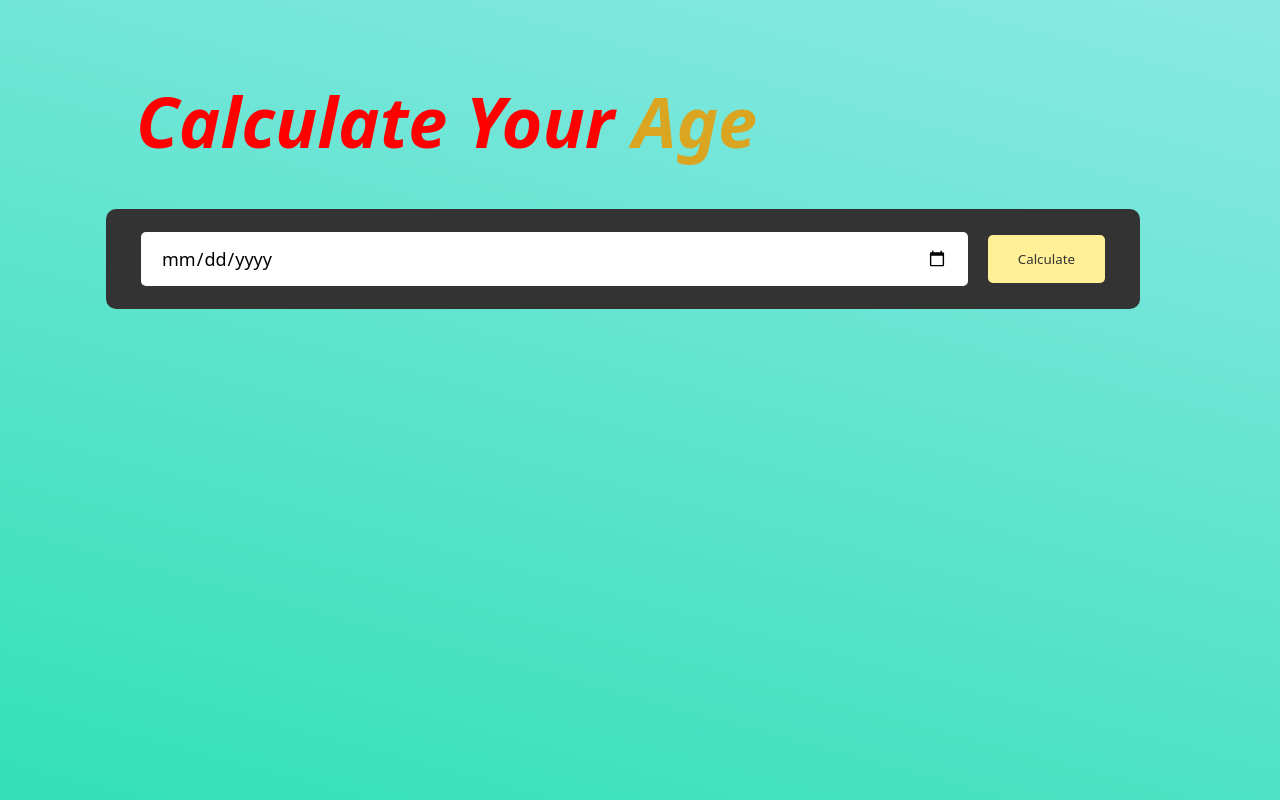
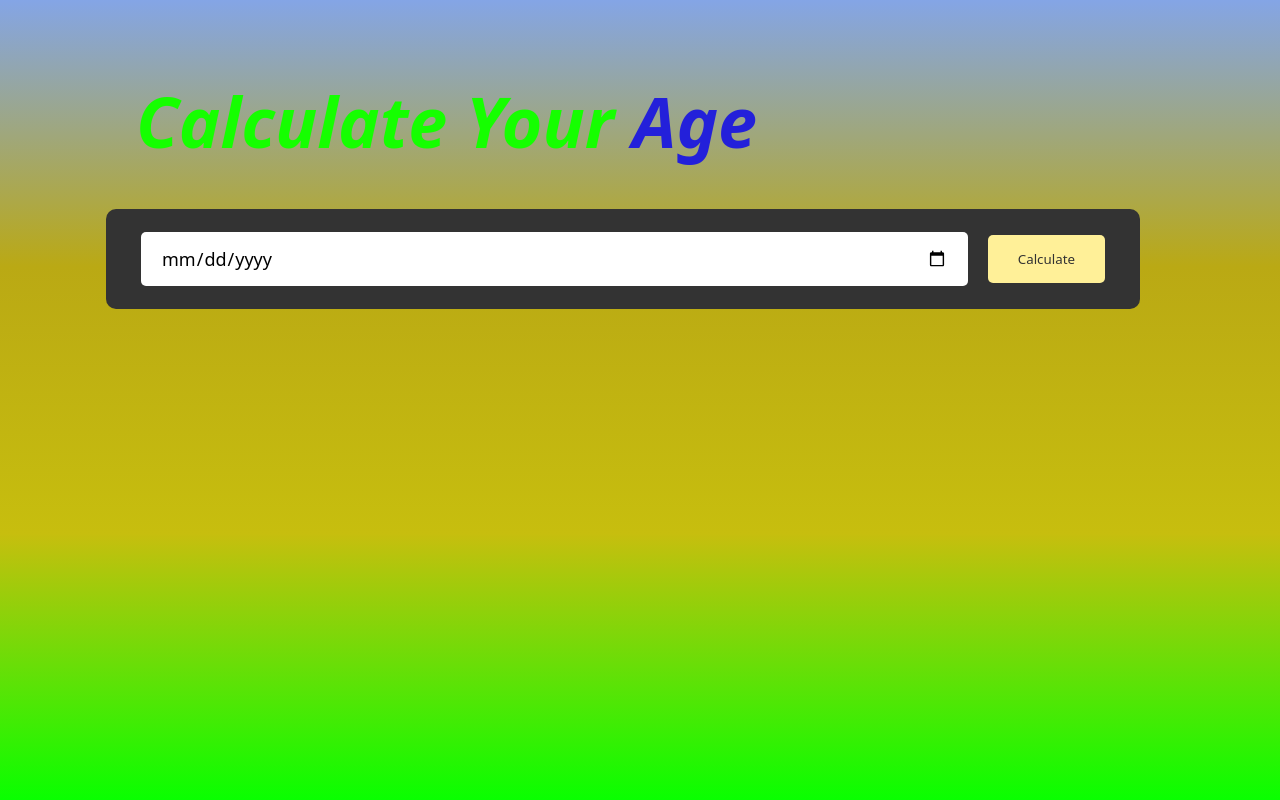
Before and after one commit to AtharvaKoli06/Web_Dev, a plain HTML site: page AgeCalculator/index.html in a window 1280 px wide. Drawn offline with Linux system fonts and the light colour scheme.

Commit message:
Modified all files

```diff
--- a/AgeCalculator/style.css
+++ b/AgeCalculator/style.css
@@ -7,7 +7,7 @@
 .parent {
     width: 100%;
     min-height: 100vh;
-    background: linear-gradient(195deg, #8be8e5, #33e0b8);
+    background: linear-gradient(360deg, #09ff00, #c7be0e, #baa914, #84a5e6);
     color: #0f65e7;
     padding: 10px;
 }
@@ -17,14 +17,13 @@
     margin: 5% 0% 0% 10%;
 }
 .parent__calculator h1 {
-    color: red;
+    color: rgb(21, 255, 0);
     font-size: 70px;
     font-weight: 700;
     font-style:italic;
-    /* text-align: center; */
 }
 .parent__calculator b {
-   color: goldenrod;
+   color: rgb(35, 32, 218);
 }
 .parent_inner {
     /* width: 60%;
```
Also changed, not shown: index.html (deleted), script.js (deleted), style.css (deleted).
